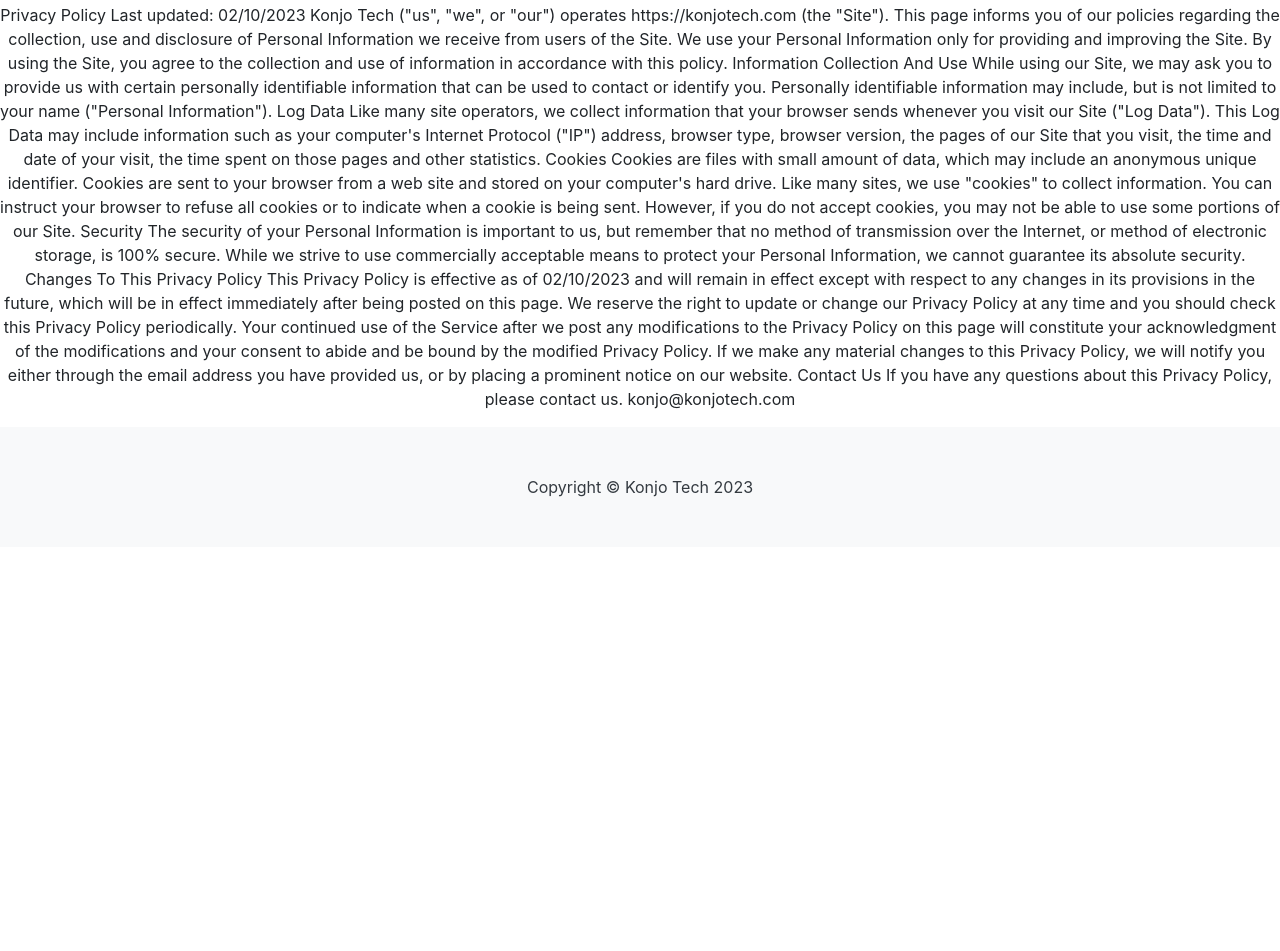
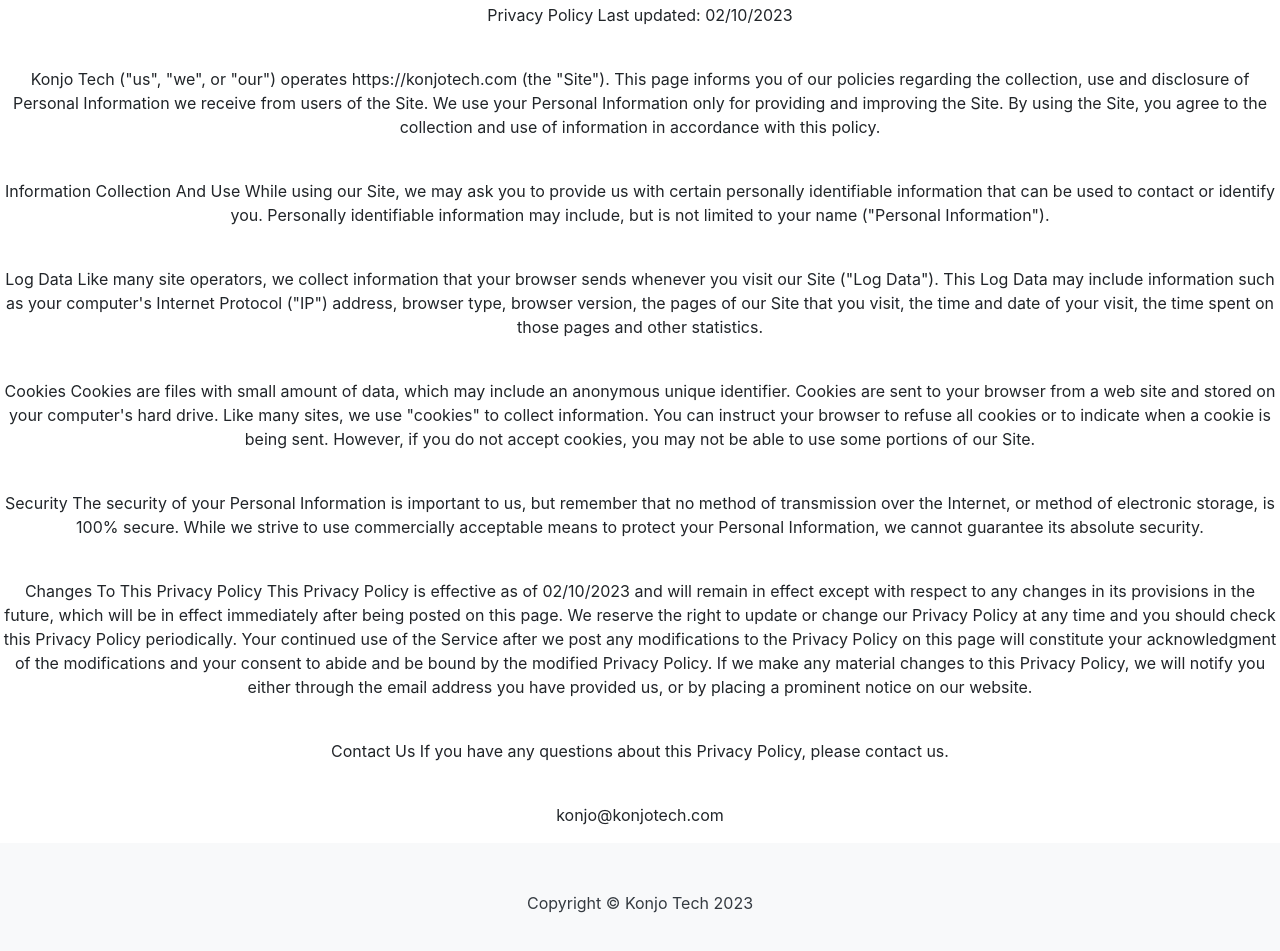
Before and after one commit to konjoinfinity/konjoinfinity.github.io, a website: page privacy.html in a window 1280 px wide. Shown: the part 205-1156 px from the top of the page. Before the commit the page ends 800 px from the top, so only its background shows below. Drawn offline with Linux system fonts and the light colour scheme.

Commit message:
added spacing

```diff
--- a/privacy.html
+++ b/privacy.html
@@ -67,32 +67,41 @@
       Privacy Policy
 
 Last updated: 02/10/2023
-
+</p>
+<br>
+<p class="text-center text-md">
 Konjo Tech ("us", "we", or "our") operates https://konjotech.com (the "Site"). This page informs you of our policies regarding the collection, use and disclosure of Personal Information we receive from users of the Site.
 
-We use your Personal Information only for providing and improving the Site. By using the Site, you agree to the collection and use of information in accordance with this policy.
-
+We use your Personal Information only for providing and improving the Site. By using the Site, you agree to the collection and use of information in accordance with this policy.</p><br>
+<p class="text-center text-md">
 Information Collection And Use
 
 While using our Site, we may ask you to provide us with certain personally identifiable information that can be used to contact or identify you. Personally identifiable information may include, but is not limited to your name ("Personal Information").
-
+</p><br>
+<p class="text-center text-md">
 Log Data
 
 Like many site operators, we collect information that your browser sends whenever you visit our Site ("Log Data").
 
 This Log Data may include information such as your computer's Internet Protocol ("IP") address, browser type, browser version, the pages of our Site that you visit, the time and date of your visit, the time spent on those pages and other statistics.
 
+</p><br>
 
+<p class="text-center text-md">
 Cookies
 
 Cookies are files with small amount of data, which may include an anonymous unique identifier. Cookies are sent to your browser from a web site and stored on your computer's hard drive.
 
 Like many sites, we use "cookies" to collect information. You can instruct your browser to refuse all cookies or to indicate when a cookie is being sent. However, if you do not accept cookies, you may not be able to use some portions of our Site.
 
+</p><br>
+<p class="text-center text-md">
 Security
 
 The security of your Personal Information is important to us, but remember that no method of transmission over the Internet, or method of electronic storage, is 100% secure. While we strive to use commercially acceptable means to protect your Personal Information, we cannot guarantee its absolute security.
 
+</p><br>
+<p class="text-center text-md">
 Changes To This Privacy Policy
 
 This Privacy Policy is effective as of 02/10/2023 and will remain in effect except with respect to any changes in its provisions in the future, which will be in effect immediately after being posted on this page.
@@ -100,11 +109,14 @@
 We reserve the right to update or change our Privacy Policy at any time and you should check this Privacy Policy periodically. Your continued use of the Service after we post any modifications to the Privacy Policy on this page will constitute your acknowledgment of the modifications and your consent to abide and be bound by the modified Privacy Policy.
 
 If we make any material changes to this Privacy Policy, we will notify you either through the email address you have provided us, or by placing a prominent notice on our website.
+</p><br>
 
+<p class="text-center text-md">
 Contact Us
 
 If you have any questions about this Privacy Policy, please contact us.
-
+</p><br>
+<p class="text-center text-md">
 konjo@konjotech.com
     </p>
 
```
